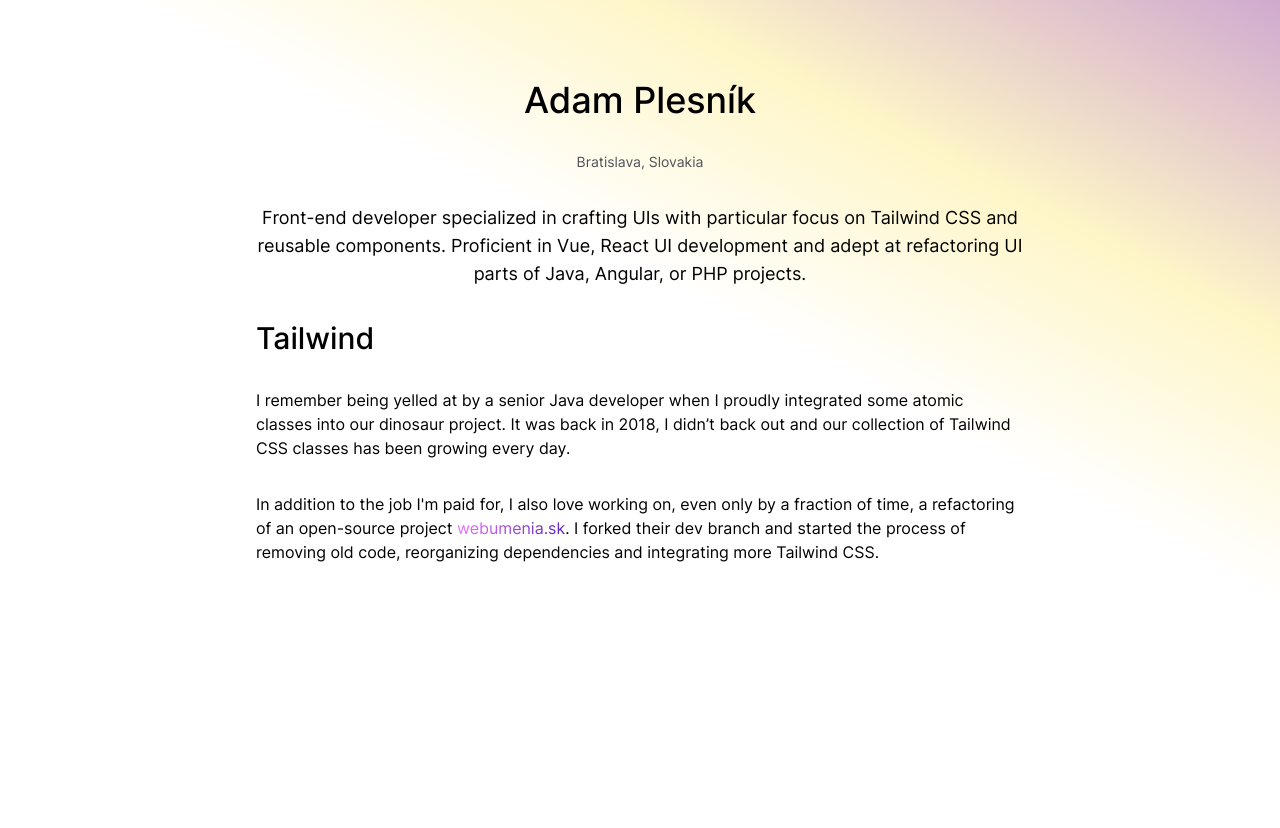
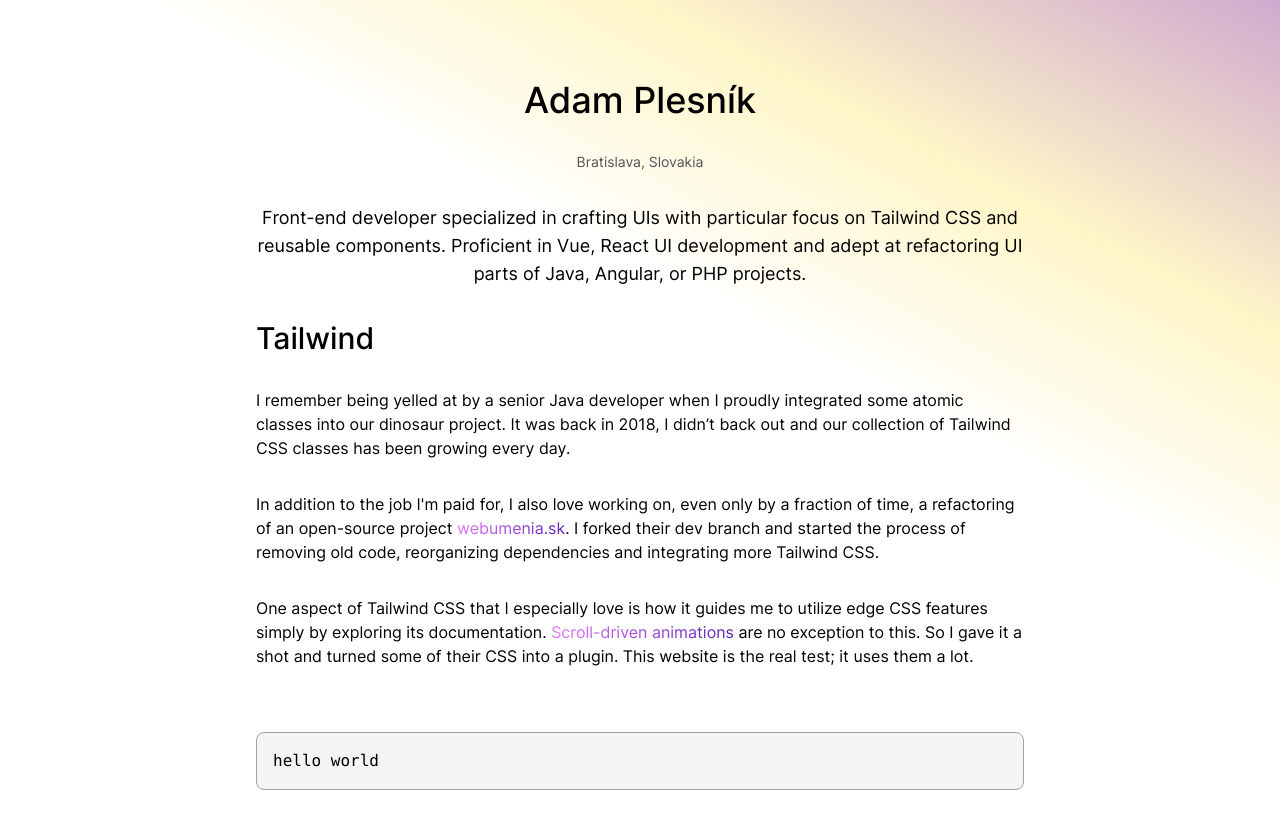
Before and after one commit to adamplesnik/tailwindcss-scroll-driven-animations, a React app: page / in a window 1280 px wide. Shown: the top 828 px of the page. Before the commit the page ends 800 px from the top, so only its background shows below. Built offline with nearby package versions, Linux system fonts and the light colour scheme; the HTML template or start-up script is replaced by a standard one.

Commit message:
Move content to separate components, add Code component

```diff
--- a/src/App.tsx
+++ b/src/App.tsx
@@ -1,42 +1,14 @@
 import PageBackground from './components/PageBackground.tsx'
-import Title from './components/Title.tsx'
-import Paragraph from './components/Paragraph.tsx'
-import Link from './components/Link.tsx'
+import PhotoWithTitle from './partials/PhotoWithTitle.tsx'
+import Tailwind from './partials/Tailwind.tsx'
 
 function App() {
   return (
     <div className={'flex justify-center p-8 md:p-16 lg:p-20'}>
       <PageBackground />
       <div className={'flex w-full max-w-screen-md flex-col gap-4 md:gap-8'}>
-        <Title size={1} className={'text-center'}>
-          Adam Plesník
-        </Title>
-        <Paragraph size={'small'} className={'text-center text-zinc-600'}>
-          Bratislava, Slovakia
-        </Paragraph>
-        <Paragraph size={'large'} className={'text-center'}>
-          Front-end developer specialized in crafting UIs with particular focus on Tailwind CSS and
-          reusable components. Proficient in Vue, React UI development and adept at refactoring UI
-          parts of Java, Angular, or PHP projects.
-        </Paragraph>
-        <Title size={2}>Tailwind</Title>
-        <Paragraph>
-          I remember being yelled at by a senior Java developer when I proudly integrated some
-          atomic classes into our dinosaur project. It was back in 2018, I didn’t back out and our
-          collection of Tailwind CSS classes has been growing every day.
-        </Paragraph>
-        <Paragraph>
-          In addition to the job I'm paid for, I also love working on, even only by a fraction of
-          time, a refactoring of an open-source project{' '}
-          <Link
-            href={'https://github.com/adamplesnik/webumenia.sk/tree/feature/css-refactoring'}
-            target={'_blank'}
-          >
-            webumenia.sk
-          </Link>
-          . I forked their dev branch and started the process of removing old code, reorganizing
-          dependencies and integrating more Tailwind CSS.
-        </Paragraph>
+        <PhotoWithTitle />
+        <Tailwind />
       </div>
     </div>
   )
--- /dev/null
+++ b/src/components/Code.tsx
@@ -0,0 +1,19 @@
+import { PropsWithChildren } from 'react'
+
+const Code = ({ children }: PropsWithChildren<CodeProps>) => {
+  return (
+    <code
+      className={
+        'rounded-lg border border-zinc-400 bg-zinc-100 p-4 dark:border-zinc-600 dark:bg-zinc-700'
+      }
+    >
+      {children}
+    </code>
+  )
+}
+
+export interface CodeProps {
+  children: PropsWithChildren
+}
+
+export default Code
--- /dev/null
+++ b/src/partials/PhotoWithTitle.tsx
@@ -0,0 +1,22 @@
+import Title from '../components/Title.tsx'
+import Paragraph from '../components/Paragraph.tsx'
+
+const PhotoWithTitle = () => {
+  return (
+    <>
+      <Title size={1} className={'text-center'}>
+        Adam Plesník
+      </Title>
+      <Paragraph size={'small'} className={'text-center text-zinc-600 dark:text-zinc-400'}>
+        Bratislava, Slovakia
+      </Paragraph>
+      <Paragraph size={'large'} className={'text-center'}>
+        Front-end developer specialized in crafting UIs with particular focus on Tailwind CSS and
+        reusable components. Proficient in Vue, React UI development and adept at refactoring UI
+        parts of Java, Angular, or PHP projects.
+      </Paragraph>
+    </>
+  )
+}
+
+export default PhotoWithTitle
--- /dev/null
+++ b/src/partials/Tailwind.tsx
@@ -0,0 +1,45 @@
+import Title from '../components/Title.tsx'
+import Paragraph from '../components/Paragraph.tsx'
+import Link from '../components/Link.tsx'
+import Code from '../components/Code.tsx'
+import { CornerRightDown, Github } from 'lucide-react'
+
+const Tailwind = () => {
+  return (
+    <>
+      <Title size={2}>Tailwind</Title>
+      <Paragraph>
+        I remember being yelled at by a senior Java developer when I proudly integrated some atomic
+        classes into our dinosaur project. It was back in 2018, I didn’t back out and our collection
+        of Tailwind CSS classes has been growing every day.
+      </Paragraph>
+      <Paragraph>
+        In addition to the job I'm paid for, I also love working on, even only by a fraction of
+        time, a refactoring of an open-source project{' '}
+        <Link
+          href={'https://github.com/adamplesnik/webumenia.sk/tree/feature/css-refactoring'}
+          Icon={Github}
+          target={'_blank'}
+        >
+          webumenia.sk
+        </Link>
+        . I forked their dev branch and started the process of removing old code, reorganizing
+        dependencies and integrating more Tailwind CSS.
+      </Paragraph>
+      <Paragraph>
+        One aspect of Tailwind CSS that I especially love is how it guides me to utilize edge CSS
+        features simply by exploring its documentation.{' '}
+        <Link href={'#code-tailwind-1'} Icon={CornerRightDown} target={''}>
+          Scroll-driven animations
+        </Link>{' '}
+        are no exception to this. So I gave it a shot and turned some of their CSS into a plugin.
+        This website is the real test; it uses them a lot.
+      </Paragraph>
+      {/* prettier-ignore */}
+      <a id={'code-tailwind-1'}></a>
+      <Code>hello world</Code>
+    </>
+  )
+}
+
+export default Tailwind
```
